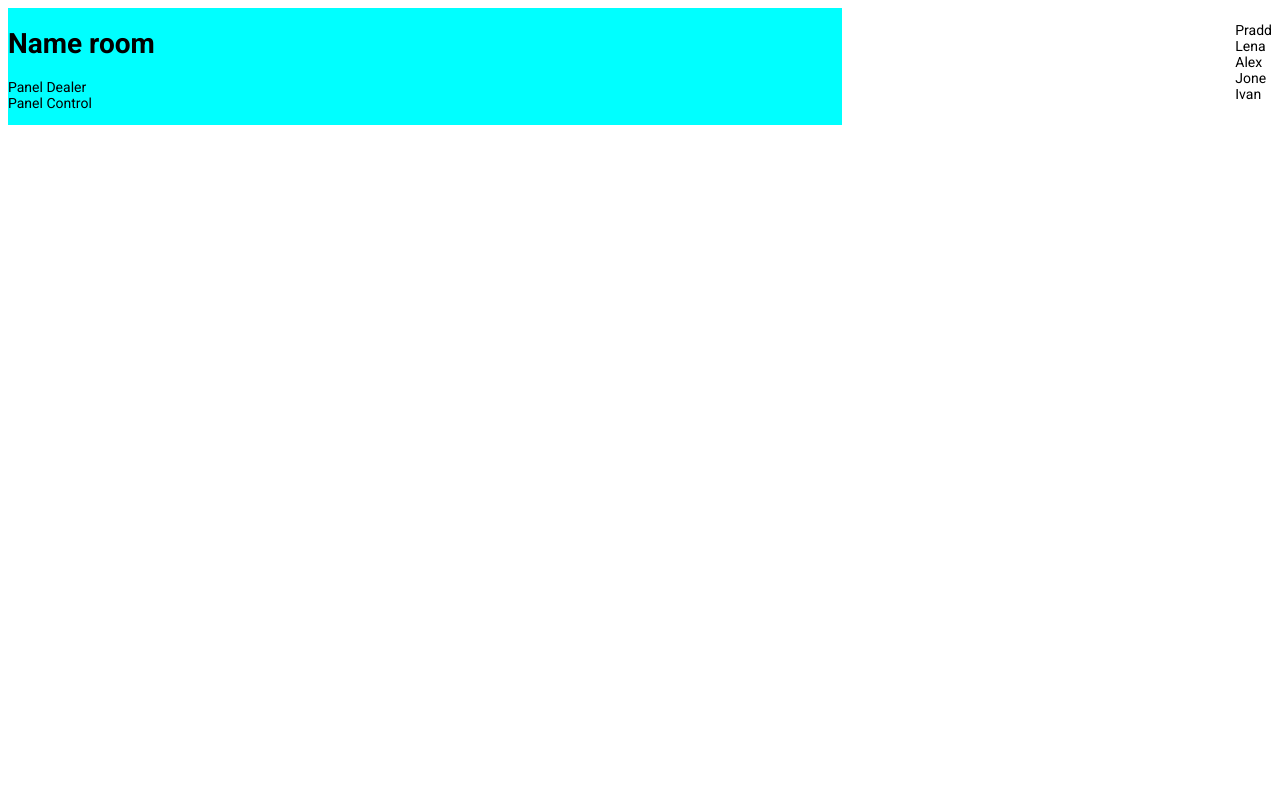
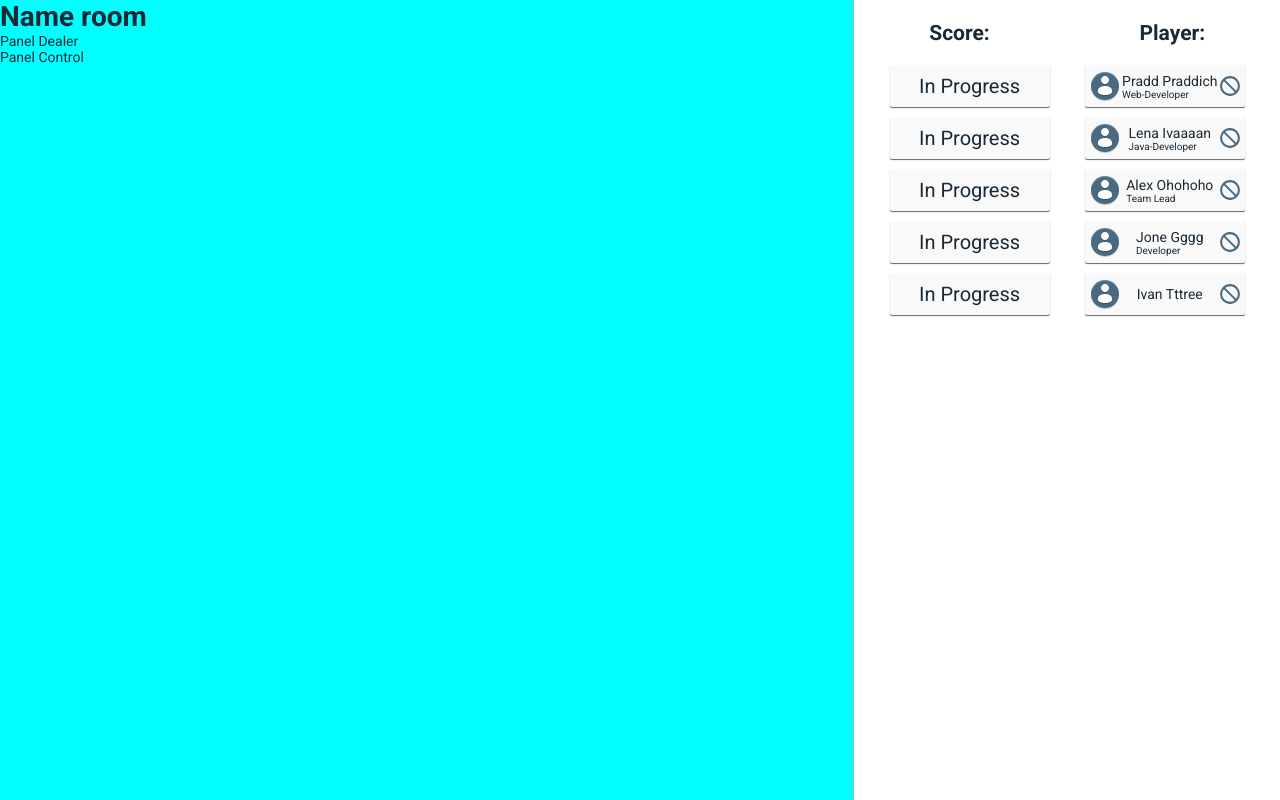
Before and after one commit to AndreiMrakov/pointing-poker-fe, a React (Create React App) app: page / in a window 1280 px wide. Built offline with nearby package versions, Linux system fonts and the light colour scheme.

Commit message:
feat: add styles for user panel

```diff
--- a/src/components/game/panel-users.tsx
+++ b/src/components/game/panel-users.tsx
@@ -1,13 +1,15 @@
 import React from "react";
 import User from "./user";
 import { UserType } from "./type";
+import styles from '@/styles/game.module.scss';
 
-const mockUser = (id: string, name: string) => {
+const mockUser = (id: string, name: string, surname: string, job: string) => {
   return {
-    id: id,
-    name: name,
-    surname: '',
-    job: '',
+    id,
+    type: 'player',
+    name,
+    surname,
+    job,
     avatar: '',
     currentScore: null,
 
@@ -15,15 +17,19 @@ const mockUser = (id: string, name: string) => {
 }
 const PanelUsers = () => {
   const listUsers: UserType[] = [
-    mockUser('1', 'Pradd'),
-    mockUser('2', 'Lena'),
-    mockUser('3', 'Alex'),
-    mockUser('4', 'Jone'),
-    mockUser('5', 'Ivan'),
+    mockUser('1', 'Pradd', 'Praddich', 'web-developer'),
+    mockUser('2', 'Lena', 'Ivaaaan', 'Java-developer'),
+    mockUser('3', 'Alex', 'Ohohoho ', 'team lead'),
+    mockUser('4', 'Jone', 'gggg', 'developer'),
+    mockUser('5', 'Ivan', 'tttree', ''),
   ];
 
   return (
-    <ul>
+    <ul className={styles.listUsers}>
+      <li className={styles.itemTitle}>
+        <h3>score:</h3>
+        <h3>player:</h3>
+      </li>
       {listUsers.map((user: UserType) => <User user={user} key={user.id} />)}
     </ul>
   );
--- a/src/components/game/type.ts
+++ b/src/components/game/type.ts
@@ -8,6 +8,7 @@ export type CardType = {
 
 export type UserType = {
   id: string;
+  type: string;
   name: string;
   surname: string;
   job: string;
--- a/src/components/game/user.tsx
+++ b/src/components/game/user.tsx
@@ -1,13 +1,35 @@
 import React, { FC } from "react";
 import { UserType } from "./type";
+import styles from '@/styles/game.module.scss';
+import defaultAvatar from '@/assets/images/default-avatar.svg';
 
 type Props = {
   user: UserType;
 };
 
 const User: FC<Props> = ({ user }) => {
-  const { name } = user;
+  const { name, surname, job, avatar, currentScore, type } = user;
 
-  return <div>{name}</div>;
+  const defaultScore = type === 'observer' ? '-' : 'in progress';
+
+  const avatarUser = avatar ? avatar : defaultAvatar;
+
+  const styleAvatar = {
+    backgroundImage: `url(${avatarUser})`,
+  };
+
+  return (
+    <li className={styles.item}>
+      <div className={styles.score}>{currentScore ? currentScore : defaultScore}</div>
+      <div className={styles.user}>
+        <div style={styleAvatar} className={styles.avatar} />
+        <div className={styles.name}>
+          {name} {surname}
+          <div className={styles.job}>{job}</div>
+        </div>
+        <div className={styles.kick} />
+      </div>
+    </li>
+  );
 };
 export default User;
--- a/src/style.scss
+++ b/src/style.scss
@@ -1,6 +1,11 @@
 @import-normalize;
 
 @import url('https://fonts.googleapis.com/css2?family=Roboto:wght@300;400;700&display=swap');
+
+* {
+  margin: 0;
+  box-sizing: border-box;
+}
 
 html {
   font-size: 10px;
@@ -10,3 +15,13 @@ body {
   font-family: 'Roboto', sans-serif;
   font-size: 1.4rem;
 }
+
+ul {
+  padding: 0;
+  list-style-type: none;
+}
+
+a {
+  color: inherit;
+  text-decoration: none;
+}
--- a/src/styles/game.module.scss
+++ b/src/styles/game.module.scss
@@ -1,10 +1,88 @@
+@import "../variables.scss";
+
 .container {
   display: flex;
   justify-content: space-between;
   width: 100%;
+  min-height: 100vh;
+  color: $font-color;
 }
 
 .wrapper {
-  flex: 0 1 66%;
+  flex: 2 0 66%;
   background-color: aqua;
 }
+.listUsers {
+  border-left: 1px solid $second-font-color;
+  flex: 1 0 33%;
+  display: flex;
+  flex-direction: column;
+}
+
+.item {
+  width: 100%;
+  display: flex;
+  justify-content: space-evenly;
+  margin-bottom: 1rem;
+
+  &:last-child {
+    margin-bottom: 0;
+  }
+}
+
+.itemTitle {
+  display: flex;
+  justify-content: space-around;
+  text-transform: capitalize;
+  margin: 2rem 0;
+  font-size: 1.8rem;
+}
+
+.score,
+.user {
+  border-radius: 0.2rem;
+  background-color: $primary-color;
+  box-shadow: 0 1px 1px #666;
+  min-width: 16rem;
+  display: flex;
+  align-items: center;
+  justify-content: center;
+  text-transform: capitalize;
+  padding: 0.5rem 0;
+}
+
+.score {
+  font-size: 2rem;
+}
+
+.user {
+  justify-content: space-between;
+}
+
+.job {
+  font-size: 1rem;
+}
+
+.avatar {
+  width: 3rem;
+  height: 3.2rem;
+  background-position: center;
+  background-repeat: no-repeat;
+  background-size: cover;
+  margin-left: 0.5rem;
+}
+
+.kick {
+  width: 2rem;
+  height: 2rem;
+  background-image: url(../assets/images/kick.svg);
+  background-position: center;
+  background-repeat: no-repeat;
+  background-size: cover;
+  margin-right: 0.5rem;
+  cursor: pointer;
+
+  &:hover {
+    filter: invert(0) sepia(40%) saturate(1300%) hue-rotate(200deg) brightness(95%) contrast(200%);
+  }
+}
```
Also changed, not shown: src/assets/images/default-avatar.svg (added), src/assets/images/kick.svg (added).
